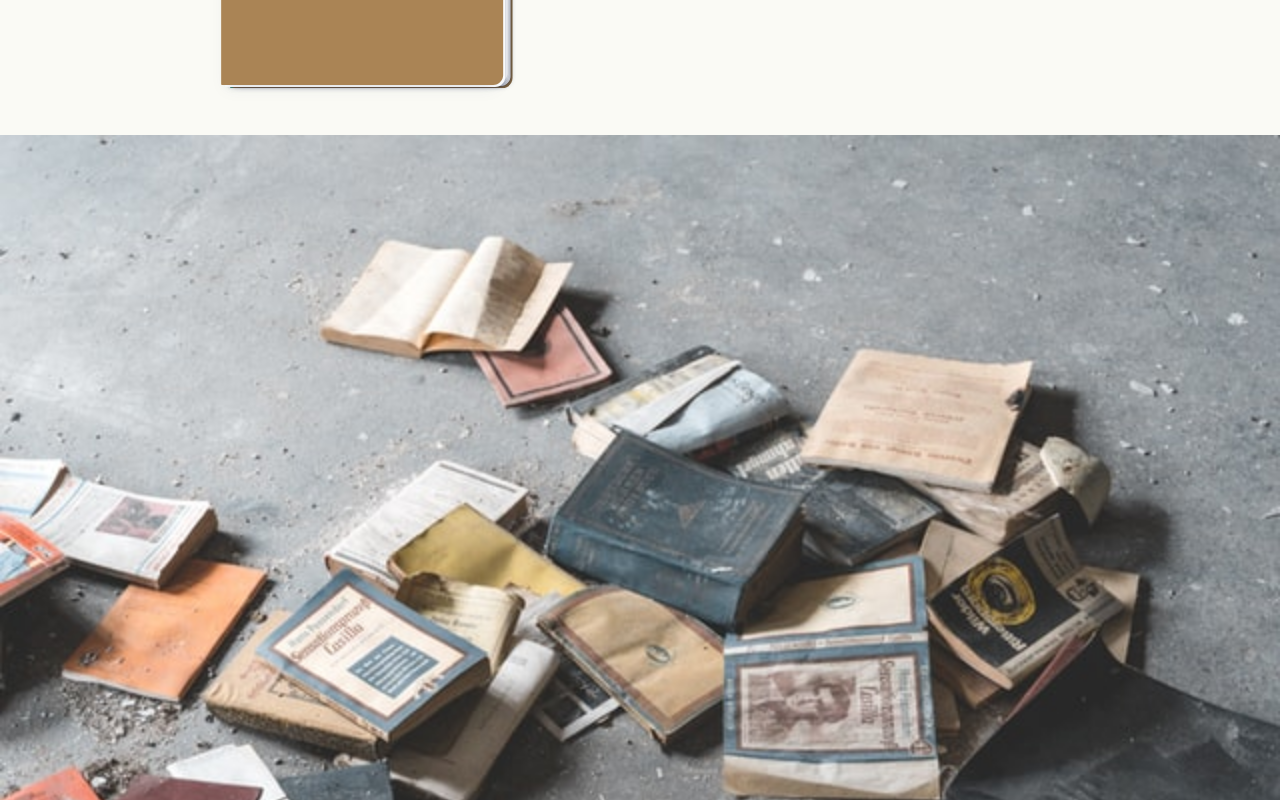
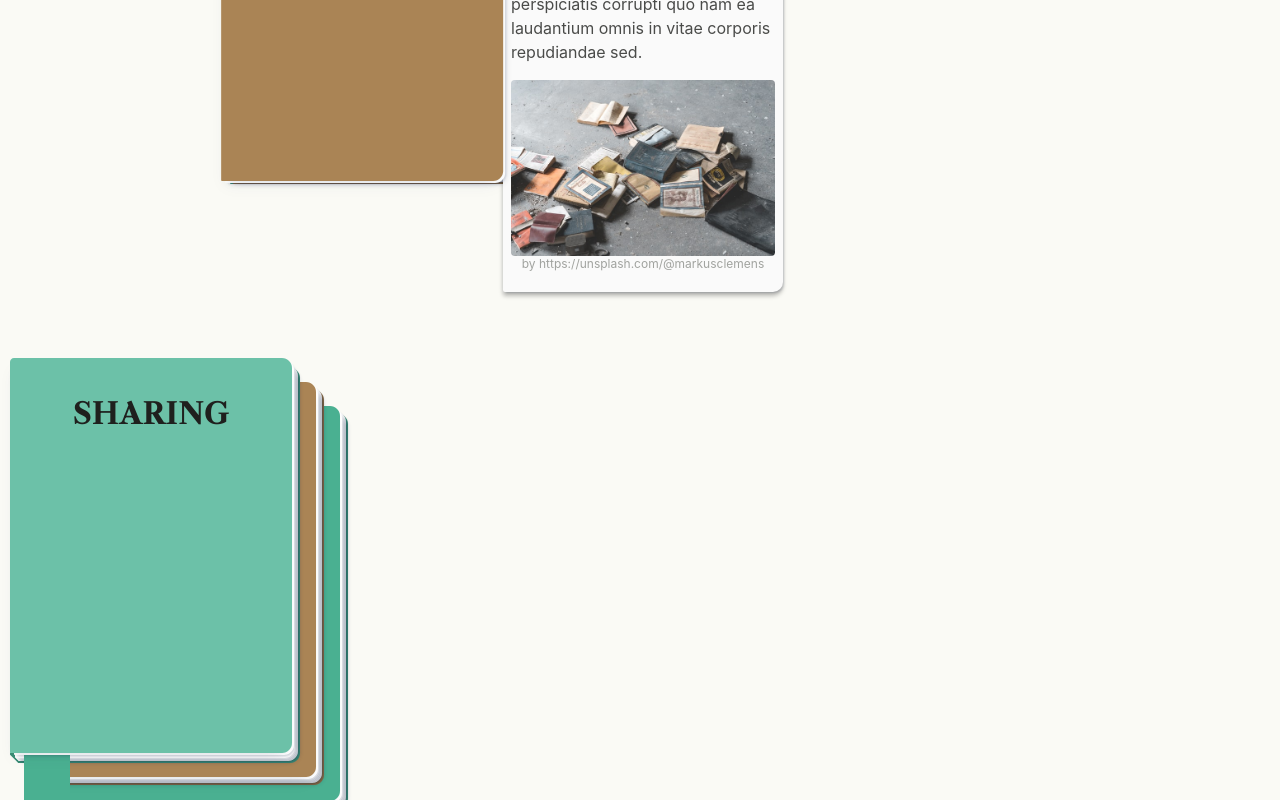
Before and after one commit to FocusCookie/storyswap-landingpage, a React (Create React App) app: page / in a window 1280 px wide. Shown: the part 1780-2580 px from the top of the page. Built offline with nearby package versions, Linux system fonts and the light colour scheme.

Commit message:
Added BookmarkSection component

```diff
--- a/src/App.tsx
+++ b/src/App.tsx
@@ -2,7 +2,11 @@ import React from "react";
 import "./App.css";
 import Bookrain from "./Components/Bookrain/Bookrain";
 import BookSection from "./Components/BookSection/BookSection";
+import BookmarkSection from "./Components/BookmarkSection/BookmarkSection";
+import PageTitle from "./Components/PageTitle/PageTitle";
 import streetwaste from "./assets/street_waste.jpg";
+
+//TODO: Implement navigation jump to each section
 
 function App() {
   return (
@@ -22,7 +26,7 @@ function App() {
         </p>
       </section>
 
-      <nav className="py-16">
+      <nav className="my-28">
         <button className="btn btn--variant-white">paper shortage</button>
         <button className="btn btn--variant-white">street waste</button>
         <button className="btn btn--variant-white">sharing</button>
@@ -48,12 +52,32 @@ function App() {
           corrupti quo nam ea laudantium omnis in vitae corporis repudiandae
           sed.
         </p>
+        <div className="w-full mt-4">
+          <img
+            src={streetwaste}
+            className="rounded"
+            alt="Book Street waste"
+            height="200"
+          />
+          <p className="text-xs text-medium-700 text-center">
+            by https://unsplash.com/@markusclemens
+          </p>
+        </div>
       </BookSection>
 
-      {/* //TODO weiter machen, wenn image in book section, geht die drehung nicht mehr */}
-
-      <img src={streetwaste} alt="Book Street waste" height="200" />
-      <p>by https://unsplash.com/@markusclemens</p>
+      <BookmarkSection title="sharing">
+        <article>
+          <PageTitle title="sharing" />
+          <div className="mt-4">
+            <p>
+              Lorem ipsum dolor, sit amet consectetur adipisicing elit. Dolore
+              eveniet eaque aliquam delectus sint saepe vel aut perspiciatis.
+              Non nesciunt quam aliquam libero ducimus ratione dicta mollitia
+              unde laudantium nulla.
+            </p>
+          </div>
+        </article>
+      </BookmarkSection>
     </div>
   );
 }
--- a/src/Components/BookSection/BookSection.css
+++ b/src/Components/BookSection/BookSection.css
@@ -2,7 +2,7 @@
   display: grid;
   align-items: start;
   justify-items: center;
-  transition: all 1s ease-in-out;
+  transition: all 500ms ease-in-out;
   @apply w-screen overflow-hidden;
 }
 
--- a/src/Components/BookSection/BookSection.tsx
+++ b/src/Components/BookSection/BookSection.tsx
@@ -1,4 +1,4 @@
-import React, { ReactElement, useState, useEffect, useRef } from "react";
+import React, { ReactElement, useEffect } from "react";
 import "./BookSection.css";
 import { ReactComponent as Front } from "../../assets/book_section/front_first_page.svg";
 import { ReactComponent as Back } from "../../assets/book_section/back.svg";
@@ -9,21 +9,23 @@ interface Props {
   variant?: "primary" | "accent";
   type?: "bottom" | "side";
   className?: string;
-  style?: object;
+  id?: string;
   children?: any;
+  infiniteAnimation?: boolean;
 }
 
 export default function BookSection({
   title,
   variant = "primary",
   type = "bottom",
-  className,
-  style,
+  className = "",
+  id = "",
   children,
+  infiniteAnimation = false,
 }: Props): ReactElement {
-  const containerRef = useRef(null);
-  const [bookIsVisible, setBookIsVisible] = useState(false);
-  const [intersectionRatio, setIntersectionRatio] = useState(0);
+  const containerRef = React.useRef<HTMLHtmlElement>(null!);
+  const [bookIsVisible, setBookIsVisible] = React.useState<Boolean>(false);
+  const [intersectionRatio, setIntersectionRatio] = React.useState<Number>(0);
 
   const callbackFunction = (entries: any) => {
     const [entry] = entries;
@@ -35,7 +37,7 @@ export default function BookSection({
     const options = {
       root: null,
       rootMargin: "0px",
-      threshold: [0, 0.2, 0.7],
+      threshold: [0, 0.25, 0.5, 0.75, 1],
     };
     const observer = new IntersectionObserver(callbackFunction, options);
 
@@ -55,16 +57,17 @@ export default function BookSection({
     if (intersectionRatio >= 0.5 && !bookIsVisible) {
       setBookIsVisible(true);
     }
-    if (intersectionRatio <= 0.1 && bookIsVisible) {
+    if (intersectionRatio <= 0.1 && bookIsVisible && infiniteAnimation) {
       setBookIsVisible(false);
     }
   }, [intersectionRatio]);
 
   return (
     <section
+      id={id}
       className={`book-section ${
         type === "side" && !bookIsVisible ? "book-section--rotate-20" : ""
-      }`}
+      } ${className}`}
       ref={containerRef}
     >
       <Back
--- /dev/null
+++ b/src/Components/BookmarkSection/BookmarkSection.css
@@ -0,0 +1,89 @@
+.bookmark-section {
+  display: grid;
+  align-items: start;
+  justify-items: left;
+  @apply w-screen overflow-hidden;
+}
+
+.bookmark-section > * {
+  grid-column: 1/2;
+  grid-row: 1/2;
+  align-items: start;
+}
+
+.bookmark-section__back {
+  transform: translate(10px, 7px);
+  @apply z-0;
+}
+.bookmark-section__back #back {
+  @apply fill-primary-500;
+}
+
+.bookmark-section__front #front_page path {
+  @apply fill-primary-400;
+}
+
+.bookmark-section__content-wrapper {
+  transform: translate(4px, 4px);
+  width: 20rem;
+  border-radius: 2px 10px 10px 2px;
+  padding: 395px 0.5rem 0.5rem 0.5rem;
+  transform: translateX(1rem);
+  @apply z-10 mb-8 flex flex-row items-stretch;
+}
+
+.bookmark-section__content__bookmark {
+  @apply flex flex-col items-stretch;
+}
+
+.bookmark-section__content__bookmark__stripe {
+  @apply bg-primary-500 h-full;
+}
+
+.bookmark-section__content__bookmark__end {
+  background-image: url("../../assets/Bookmark.svg");
+  width: 46px;
+  height: 47px;
+  @apply bg-no-repeat bg-left-bottom;
+}
+
+.bookmark-section__content {
+  width: 17.5rem;
+  box-shadow: 0px 4px 4px rgba(0, 0, 0, 0.25),
+    2px 2px 2px -1px rgba(24, 39, 75, 0.15),
+    -2px 2px 4px -2px rgba(24, 39, 75, 0.08);
+  border-radius: 2px 10px 10px 2px;
+  @apply bg-neutral-50 p-2 pt-4 my-12 mt-24;
+}
+
+.bookmark-section__front-wrapper {
+  @apply z-20 grid items-start justify-items-center;
+}
+.bookmark-section__front-wrapper * {
+  grid-column: 1;
+  grid-row: 1;
+}
+
+.bookmark-section__title {
+  width: 17.5rem;
+  @apply mt-10 text-3xl font-highlight font-bold text-dark-500 px-2 text-center uppercase;
+}
+
+.bookmark-section__staplebook:nth-of-type(1) {
+  transform: translate(3rem, 3rem);
+}
+.bookmark-section__staplebook:nth-of-type(2) {
+  transform: translate(1.5rem, 1.5rem);
+}
+.bookmark-section__staplebook:nth-of-type(1) #Front path {
+  @apply fill-primary-500;
+}
+.bookmark-section__staplebook:nth-of-type(1) #Back {
+  @apply fill-primary-600;
+}
+.bookmark-section__staplebook:nth-of-type(2) #Front path {
+  @apply fill-accent-500;
+}
+.bookmark-section__staplebook:nth-of-type(2) #Back {
+  @apply fill-accent-600;
+}
--- /dev/null
+++ b/src/Components/BookmarkSection/BookmarkSection.tsx
@@ -0,0 +1,45 @@
+import React from "react";
+import "./BookmarkSection.css";
+
+import { ReactComponent as Book } from "../../assets/book_section/book.svg";
+import { ReactComponent as Front } from "../../assets/book_section/front_first_page.svg";
+import { ReactComponent as Back } from "../../assets/book_section/back.svg";
+import PageTitle from "../PageTitle/PageTitle";
+
+type Props = {
+  title: string;
+  children?: any;
+  className?: string;
+};
+
+export default function BookSection({
+  children,
+  className = "",
+  title,
+}: Props): React.ReactElement {
+  return (
+    <div className={`bookmark-section ${className}`}>
+      <Book className="bookmark-section__staplebook" />
+      <Book className="bookmark-section__staplebook" />
+      <section className={`bookmark-section ${className}`}>
+        <Back className="bookmark-section__back" />
+
+        <div className="bookmark-section__content-wrapper">
+          <div className="bookmark-section__content__bookmark">
+            <div
+              className="bookmark-section__content__bookmark__stripe"
+              role="img"
+            ></div>
+            <div className="bookmark-section__content__bookmark__end"></div>
+          </div>
+          <div className="bookmark-section__content">{children}</div>
+        </div>
+
+        <div className="bookmark-section__front-wrapper">
+          <Front className="bookmark-section__front" />
+          <h1 className="bookmark-section__title">{title}</h1>
+        </div>
+      </section>
+    </div>
+  );
+}
```
Also changed, not shown: src/assets/Bookmark.svg (added), src/assets/book_section/book.svg (added).
